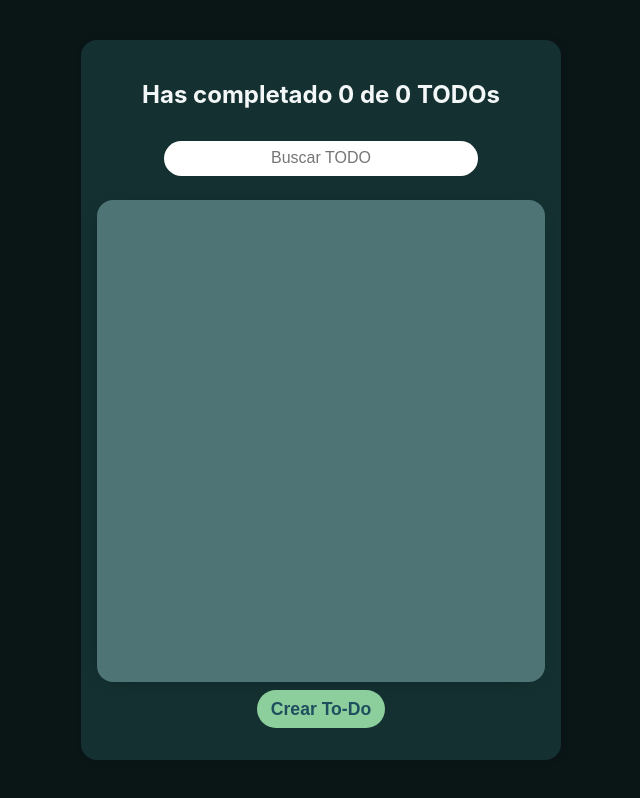
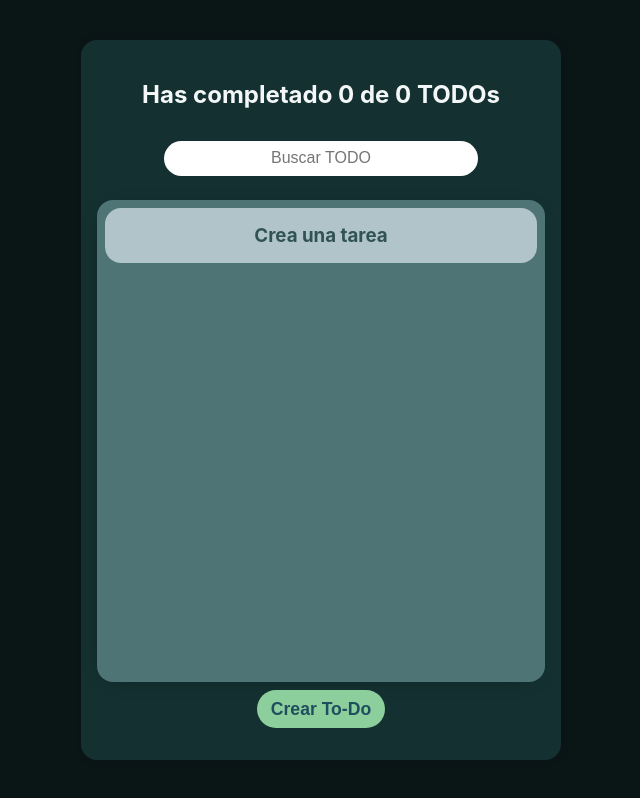
Before and after one commit to emazou/todo-app, a React (Create React App) app: page / in a window 1280 px wide. Shown: the whole page, without its empty margins (319-959 px from the left). Built offline with nearby package versions, Linux system fonts and the light colour scheme.

Commit message:
component modified

```diff
--- a/src/components/TodoList.js
+++ b/src/components/TodoList.js
@@ -1,13 +1,16 @@
 import React from 'react'
 import '../styles/TodoList.css'
 export default function TodoList(props) {
+    const render = props.children
     return (
-        <>
-            <section className='TodoList-container'>
-                <ul>
-                    {props.children}
-                </ul>
-            </section>
-        </>
+        <section className='TodoList-container'>
+            {props.error && props.onError()}
+            {props.loading && props.onLoading()}
+            {(!props.loading && !props.totalTodos) && props.onEmptyTodos()}
+            {(!!props.totalTodos && !props.searchedTodos.length) && props.onEmptySearchResults(props.searchValue)}
+            <ul>
+                {props.searchedTodos.map(render)}
+            </ul>
+        </section>
     )
 }
```
